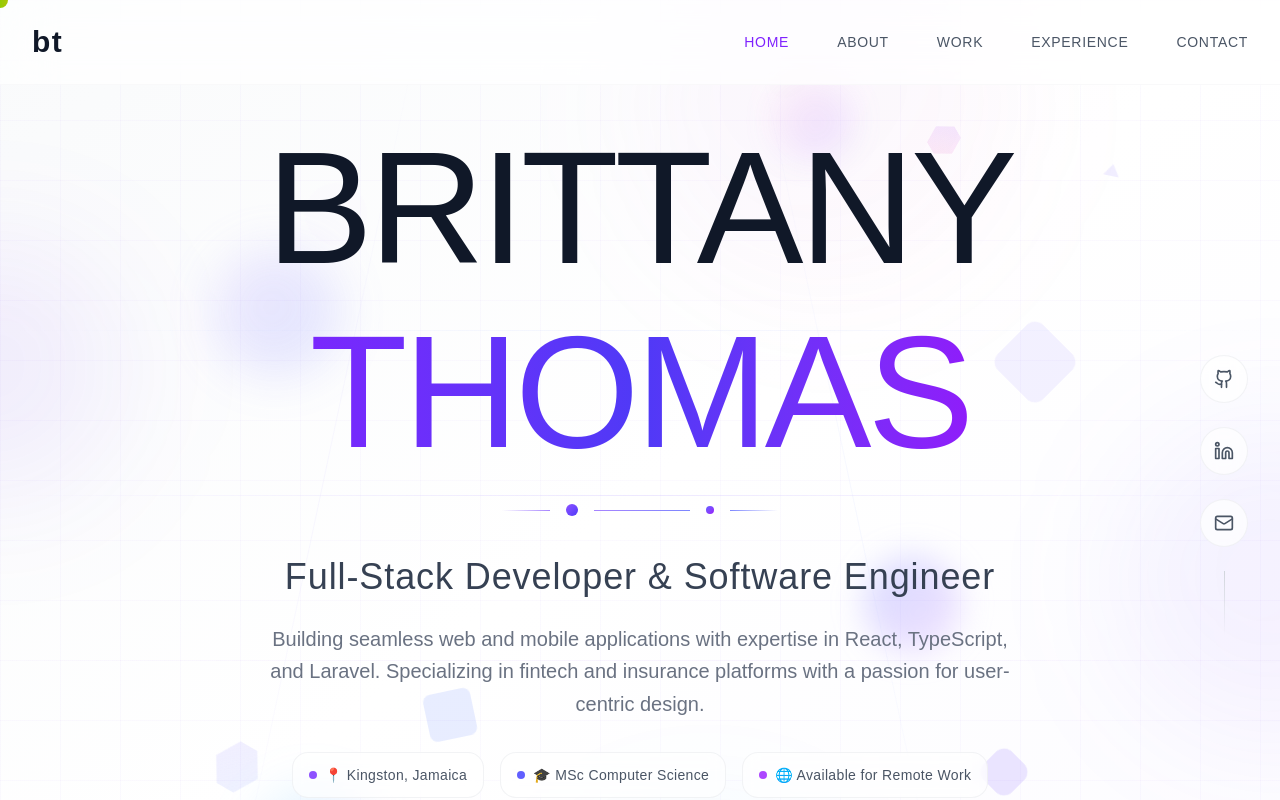
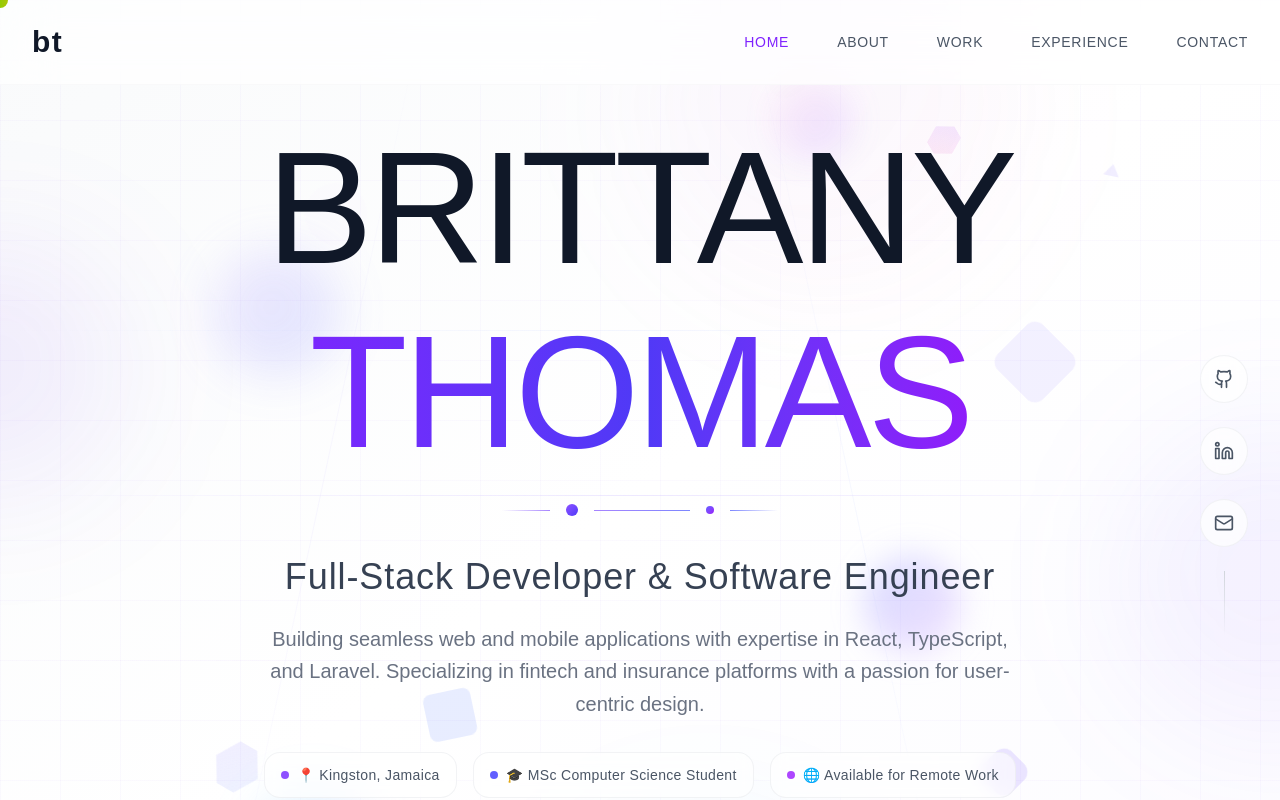
Before and after one commit to bolivthom/personal-website, a Next.js app: page / in a window 1280 px wide. Shown: the top 800 px of the page. Built offline with nearby package versions, Linux system fonts and the light colour scheme.

Commit message:
changed header title

```diff
--- a/app/page.tsx
+++ b/app/page.tsx
@@ -224,7 +224,7 @@ const BrittanyResumeWebsite = () => {
                 <div className="bg-white/60 backdrop-blur-sm border border-gray-200/50 rounded-2xl px-4 py-3 hover:shadow-lg hover:shadow-indigo-100/50 transition-all duration-500">
                   <div className="flex items-center space-x-2">
                     <div className="w-2 h-2 bg-indigo-500 rounded-full"></div>
-                    <span className="text-xs md:text-sm font-light text-gray-600 tracking-wide">🎓 MSc Computer Science</span>
+                    <span className="text-xs md:text-sm font-light text-gray-600 tracking-wide">🎓 MSc Computer Science Student</span>
                   </div>
                 </div>
                 <div className="bg-white/60 backdrop-blur-sm border border-gray-200/50 rounded-2xl px-4 py-3 hover:shadow-lg hover:shadow-purple-100/50 transition-all duration-500">
```
